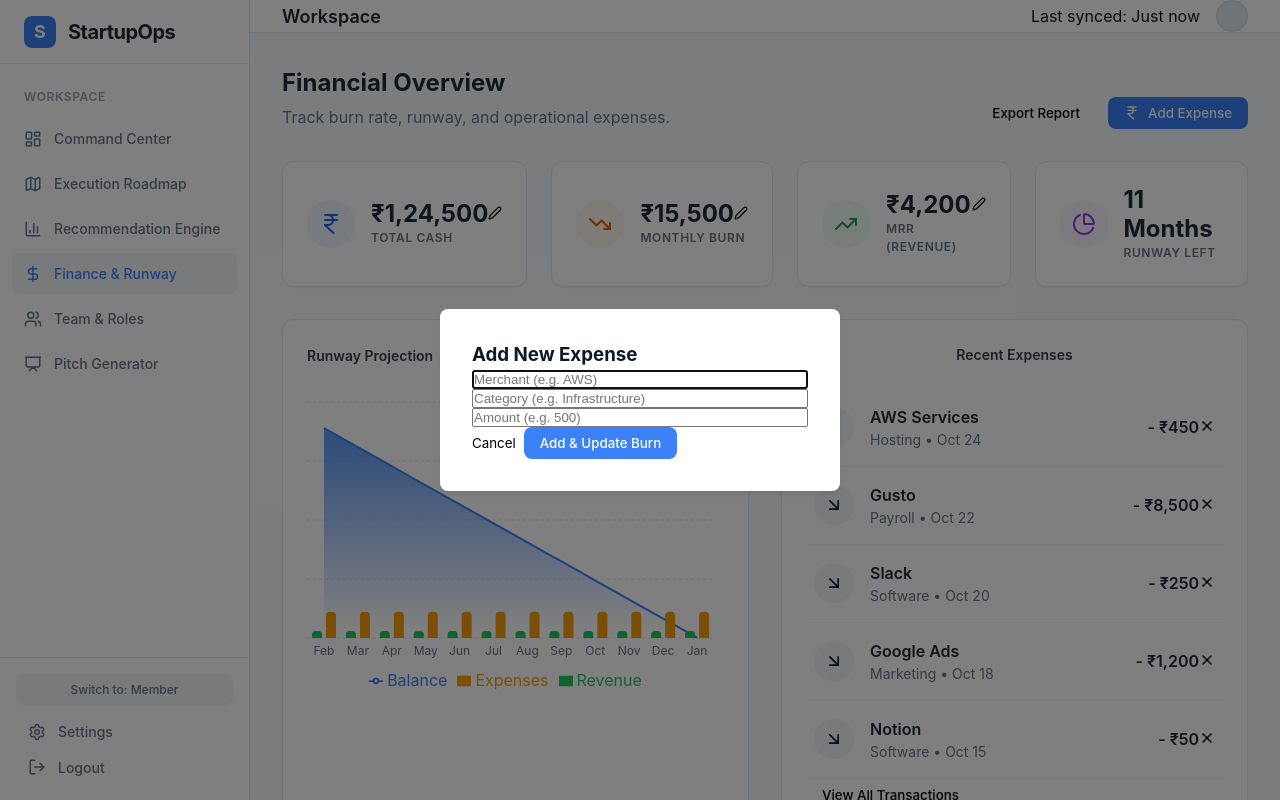
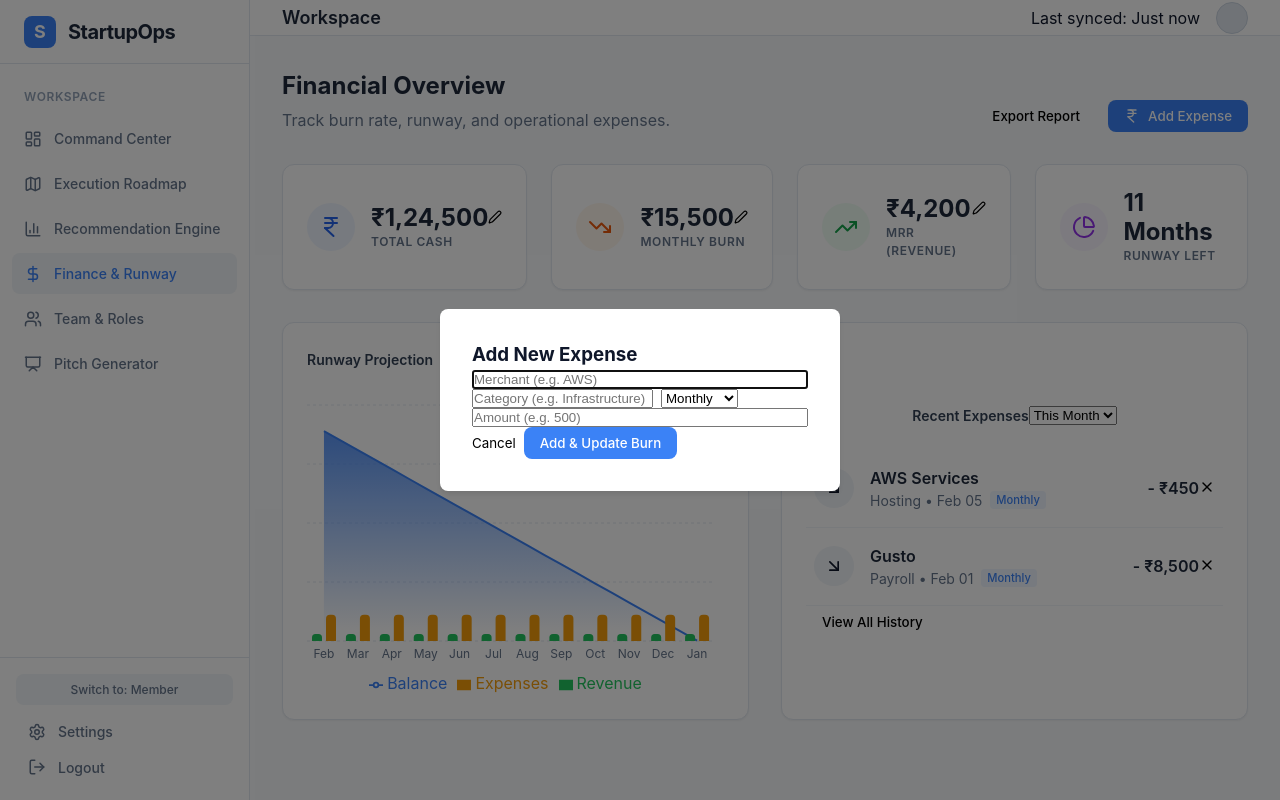
Before and after one commit to pradeeplok/StartupOps, a React (Vite) app: page /finance in a window 1280 px wide. Both pictures are taken after a click on the button "Add Expense". Built offline with nearby package versions, Linux system fonts and the light colour scheme.

Commit message:
feat: Enhance Finance Page with Smart Expense Frequency and Filtering

```diff
--- a/src/App.jsx
+++ b/src/App.jsx
@@ -80,21 +80,28 @@ function App() {
 
   // --- Expense Logic ---
   const [expenses, setExpenses] = React.useState([
-    { id: 1, category: 'Hosting', merchant: 'AWS Services', amount: 450, date: 'Oct 24', status: 'posted' },
-    { id: 2, category: 'Payroll', merchant: 'Gusto', amount: 8500, date: 'Oct 22', status: 'posted' },
-    { id: 3, category: 'Software', merchant: 'Slack', amount: 250, date: 'Oct 20', status: 'posted' },
-    { id: 4, category: 'Marketing', merchant: 'Google Ads', amount: 1200, date: 'Oct 18', status: 'pending' },
-    { id: 5, category: 'Software', merchant: 'Notion', amount: 50, date: 'Oct 15', status: 'posted' },
+    { id: 1, category: 'Hosting', merchant: 'AWS Services', amount: 450, date: 'Feb 05', status: 'posted', frequency: 'monthly' },
+    { id: 2, category: 'Payroll', merchant: 'Gusto', amount: 8500, date: 'Feb 01', status: 'posted', frequency: 'monthly' },
+    { id: 3, category: 'Software', merchant: 'Slack', amount: 250, date: 'Jan 20', status: 'posted', frequency: 'monthly' },
+    { id: 4, category: 'Marketing', merchant: 'Google Ads', amount: 1200, date: 'Jan 18', status: 'posted', frequency: 'one-time' },
+    { id: 5, category: 'Software', merchant: 'Notion', amount: 50, date: 'Dec 15', status: 'posted', frequency: 'monthly' },
   ]);
 
   const addExpense = (newExpense) => {
     // 1. Add to list
     setExpenses(prev => [newExpense, ...prev]);
-    // 2. Increase Burn
-    setFinancialData(prev => ({
-      ...prev,
-      monthlyBurn: prev.monthlyBurn + Number(newExpense.amount)
-    }));
+
+    // 2. Adjust Financials based on Frequency
+    setFinancialData(prev => {
+      const amount = Number(newExpense.amount);
+      if (newExpense.frequency === 'monthly') {
+        return { ...prev, monthlyBurn: prev.monthlyBurn + amount };
+      } else {
+        return { ...prev, bankBalance: prev.bankBalance - amount };
+      }
+    });
+
+    logActivity(`Added ${newExpense.frequency} expense: ${newExpense.merchant} (-₹${newExpense.amount})`, 'finance');
   };
 
   const removeExpense = (id) => {
@@ -103,11 +110,18 @@ function App() {
 
     // 1. Remove from list
     setExpenses(prev => prev.filter(e => e.id !== id));
-    // 2. Decrease Burn
-    setFinancialData(prev => ({
-      ...prev,
-      monthlyBurn: Math.max(0, prev.monthlyBurn - Number(expense.amount))
-    }));
+
+    // 2. Revert Financials
+    setFinancialData(prev => {
+      const amount = Number(expense.amount);
+      if (expense.frequency === 'monthly') {
+        return { ...prev, monthlyBurn: Math.max(0, prev.monthlyBurn - amount) };
+      } else {
+        return { ...prev, bankBalance: prev.bankBalance + amount };
+      }
+    });
+
+    logActivity(`Removed expense: ${expense.merchant}`, 'finance');
   };
 
   // --- Team State ---
--- a/src/pages/Finance.jsx
+++ b/src/pages/Finance.jsx
@@ -15,7 +15,8 @@ const Finance = () => {
     const [editingField, setEditingField] = React.useState(null);
     const [tempValue, setTempValue] = React.useState('');
     const [showAddExpense, setShowAddExpense] = React.useState(false);
-    const [newExpense, setNewExpense] = React.useState({ merchant: '', category: '', amount: '' });
+    const [newExpense, setNewExpense] = React.useState({ merchant: '', category: '', amount: '', frequency: 'monthly' });
+    const [viewMode, setViewMode] = React.useState('current'); // 'current' | 'all'
 
     // Generate Projection Data (Next 12 Months)
     const generateProjection = () => {
@@ -70,9 +71,10 @@ const Finance = () => {
             category: newExpense.category || 'General',
             amount: Number(newExpense.amount),
             date: new Date().toLocaleDateString('en-US', { month: 'short', day: 'numeric' }),
-            status: 'pending'
+            status: 'pending',
+            frequency: newExpense.frequency
         });
-        setNewExpense({ merchant: '', category: '', amount: '' });
+        setNewExpense({ merchant: '', category: '', amount: '', frequency: 'monthly' });
         setShowAddExpense(false);
     };
 
@@ -154,12 +156,22 @@ const Finance = () => {
                                 className="p-2 border rounded"
                                 autoFocus
                             />
-                            <input
-                                placeholder="Category (e.g. Infrastructure)"
-                                value={newExpense.category}
-                                onChange={e => setNewExpense({ ...newExpense, category: e.target.value })}
-                                className="p-2 border rounded"
-                            />
+                            <div className="flex gap-2">
+                                <input
+                                    placeholder="Category (e.g. Infrastructure)"
+                                    value={newExpense.category}
+                                    onChange={e => setNewExpense({ ...newExpense, category: e.target.value })}
+                                    className="p-2 border rounded flex-1"
+                                />
+                                <select
+                                    value={newExpense.frequency}
+                                    onChange={e => setNewExpense({ ...newExpense, frequency: e.target.value })}
+                                    className="p-2 border rounded bg-white"
+                                >
+                                    <option value="monthly">Monthly</option>
+                                    <option value="one-time">One-time</option>
+                                </select>
+                            </div>
                             <input
                                 type="number"
                                 placeholder="Amount (e.g. 500)"
@@ -169,7 +181,9 @@ const Finance = () => {
                             />
                             <div className="flex justify-end gap-2 mt-2">
                                 <button type="button" onClick={() => setShowAddExpense(false)} className="px-4 py-2 text-slate-500">Cancel</button>
-                                <button type="submit" className="btn btn-primary">Add & Update Burn</button>
+                                <button type="submit" className="btn btn-primary">
+                                    {newExpense.frequency === 'monthly' ? 'Add & Update Burn' : 'Add & Deduct Cash'}
+                                </button>
                             </div>
                         </form>
                     </div>
@@ -219,10 +233,27 @@ const Finance = () => {
 
                 {/* Recent Transactions */}
                 <div className="section-card">
-                    <h3 className="column-title" style={{ marginBottom: '1.5rem' }}>Recent Expenses</h3>
+                    <div className="flex justify-between items-center mb-6">
+                        <h3 className="column-title" style={{ marginBottom: 0 }}>Recent Expenses</h3>
+                        <div className="flex gap-2">
+                            <select
+                                className="text-sm border-none bg-slate-50 text-slate-500 font-medium focus:ring-0 cursor-pointer"
+                                value={viewMode}
+                                onChange={(e) => setViewMode(e.target.value)}
+                            >
+                                <option value="current">This Month</option>
+                                <option value="all">All History</option>
+                            </select>
+                        </div>
+                    </div>
+
                     <div className="flex-col gap-0 w-full">
-                        {expenses.map((expense) => (
-                            <div key={expense.id} className="group" style={{ // Added group for hover effect
+                        {expenses.filter(expense => {
+                            if (viewMode === 'all') return true;
+                            const currentMonth = new Date().toLocaleString('default', { month: 'short' });
+                            return expense.date.includes(currentMonth);
+                        }).map((expense) => (
+                            <div key={expense.id} className="group" style={{
                                 display: 'flex',
                                 alignItems: 'center',
                                 padding: '1rem 0.5rem',
@@ -243,7 +274,20 @@ const Finance = () => {
                                 </div>
                                 <div style={{ flex: 1 }}>
                                     <div style={{ fontWeight: 600, color: 'var(--slate-800)' }}>{expense.merchant}</div>
-                                    <div style={{ fontSize: '0.875rem', color: 'var(--slate-500)' }}>{expense.category} • {expense.date}</div>
+                                    <div style={{ fontSize: '0.875rem', color: 'var(--slate-500)', display: 'flex', alignItems: 'center', gap: '0.5rem' }}>
+                                        <span>{expense.category} • {expense.date}</span>
+                                        <span style={{
+                                            fontSize: '0.7rem',
+                                            padding: '1px 6px',
+                                            borderRadius: '4px',
+                                            backgroundColor: expense.frequency === 'monthly' ? '#eff6ff' : '#fff7ed',
+                                            color: expense.frequency === 'monthly' ? 'var(--primary-blue)' : 'var(--accent-orange)',
+                                            fontWeight: 500,
+                                            textTransform: 'capitalize'
+                                        }}>
+                                            {expense.frequency}
+                                        </span>
+                                    </div>
                                 </div>
                                 <div className="flex items-center gap-3">
                                     <div style={{ fontWeight: 600, color: 'var(--slate-800)' }}>
@@ -261,8 +305,18 @@ const Finance = () => {
                                 </div>
                             </div>
                         ))}
-                        {expenses.length === 0 && <div className="text-center py-8 text-slate-400">No expenses recorded.</div>}
-                        <button className="btn btn-secondary w-full mt-4">View All Transactions</button>
+                        {expenses.filter(e => viewMode === 'all' || e.date.includes(new Date().toLocaleString('default', { month: 'short' }))).length === 0 && (
+                            <div className="text-center py-8 text-slate-400">No expenses for this period.</div>
+                        )}
+
+                        {viewMode === 'current' && (
+                            <button
+                                onClick={() => setViewMode('all')}
+                                className="btn w-full mt-4 text-slate-500 hover:text-primary-blue hover:bg-slate-50 text-sm font-medium transition-colors"
+                            >
+                                View All History
+                            </button>
+                        )}
                     </div>
                 </div>
             </div>
```
